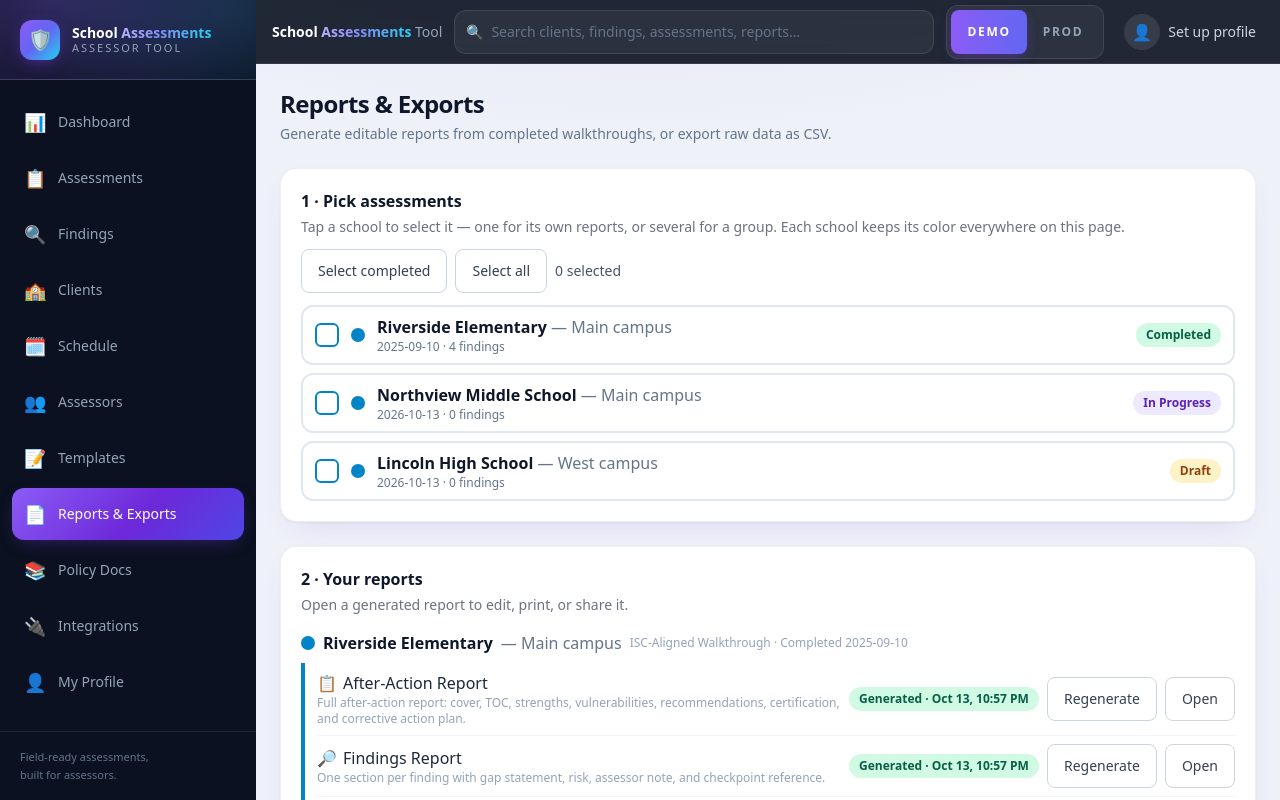
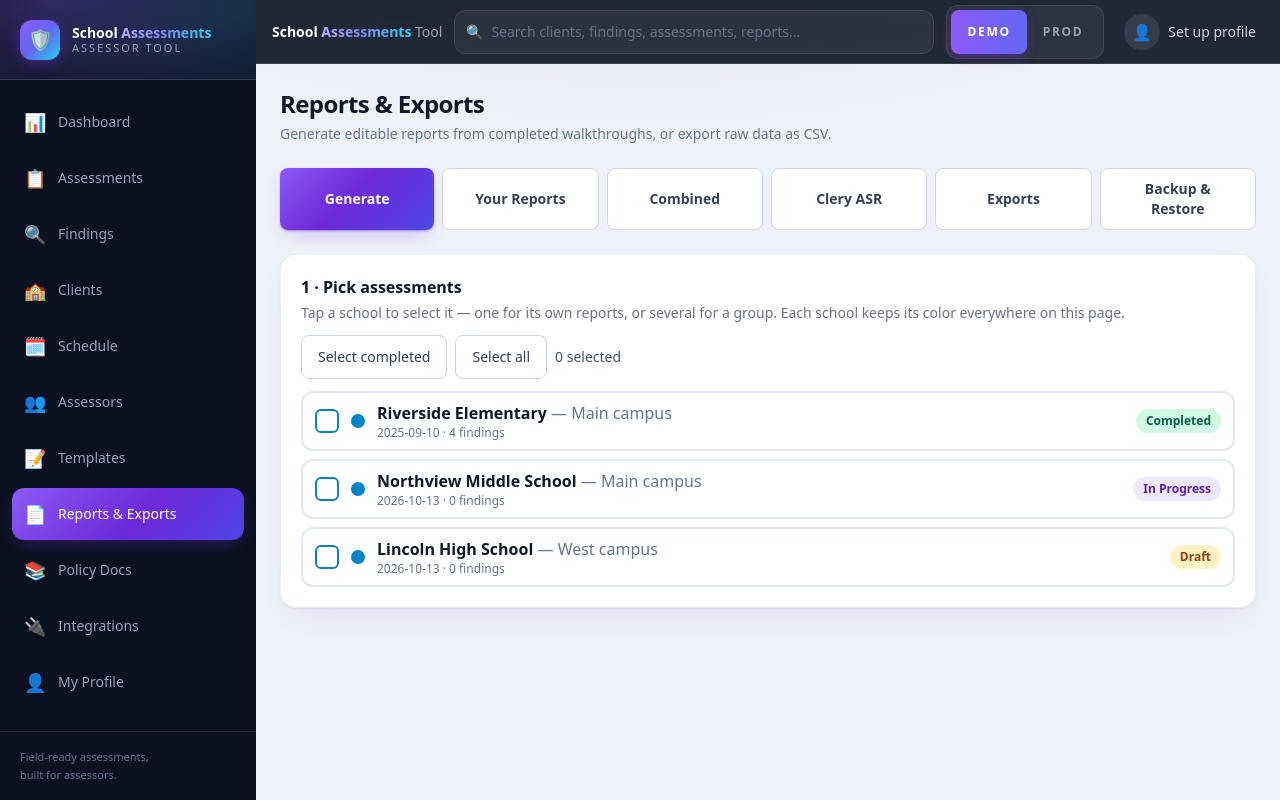
Before and after one commit to magoo853/school-assessments-tool, a Next.js app: page /reports in a window 1280 px wide. Shown: the top 800 px of the page. Built offline with nearby package versions, Linux system fonts and the light colour scheme.

Commit message:
Show one selected Reports and Integrations view at a time

```diff
--- a/app/integrations/page.tsx
+++ b/app/integrations/page.tsx
@@ -36,7 +36,16 @@ interface Health {
   model: string;
 }
 
+type IntegrationView = "ai" | "storage" | "hub";
+
+const INTEGRATION_VIEWS: { id: IntegrationView; label: string }[] = [
+  { id: "ai", label: "AI Drafting" },
+  { id: "storage", label: "Device Storage" },
+  { id: "hub", label: "Code Red Hub" },
+];
+
 export default function IntegrationsPage() {
+  const [activeView, setActiveView] = useState<IntegrationView>("ai");
   const [aiOn, setAiOn] = useAiEnabled();
   const [health, setHealth] = useState<Health | null>(null);
   const [checking, setChecking] = useState(false);
@@ -164,6 +173,31 @@ export default function IntegrationsPage() {
         subtitle="Connected services and how they're set up."
       />
 
+      {/* One selected integration at a time — the rest are not rendered. */}
+      <div
+        className="flex flex-wrap gap-2"
+        role="tablist"
+        aria-label="Integrations view"
+      >
+        {INTEGRATION_VIEWS.map((view) => (
+          <button
+            key={view.id}
+            type="button"
+            role="tab"
+            aria-selected={activeView === view.id}
+            onClick={() => setActiveView(view.id)}
+            className={`min-h-[44px] flex-1 rounded-lg px-4 py-2.5 text-sm font-semibold transition-colors ${
+              activeView === view.id
+                ? "btn-brand"
+                : "border border-gray-300 bg-white text-gray-700 hover:bg-gray-50"
+            }`}
+          >
+            {view.label}
+          </button>
+        ))}
+      </div>
+
+      {activeView === "ai" && (
         <Card>
           <div className="flex flex-wrap items-start justify-between gap-3">
             <div>
@@ -281,7 +315,9 @@ export default function IntegrationsPage() {
           </div>
         </div>
         </Card>
+      )}
 
+      {activeView === "storage" && (
         <Card>
           <div className="flex flex-wrap items-start justify-between gap-3">
             <div>
@@ -472,7 +508,9 @@ export default function IntegrationsPage() {
           </>
           )}
         </Card>
+      )}
 
+      {activeView === "hub" && (
         <Card>
           <h2 className="font-semibold text-slate-900">Code Red Hub</h2>
           <p className="mt-1 text-sm text-slate-500">
@@ -483,6 +521,7 @@ export default function IntegrationsPage() {
             to download the exchange package.
           </p>
         </Card>
+      )}
     </div>
   );
 }
--- a/app/reports/page.tsx
+++ b/app/reports/page.tsx
@@ -55,6 +55,23 @@ const KIND_DESCS: Record<ReportKind, string> = {
   recommendations: "Prioritized recommendations plus equipment needs grouped by priority.",
 };
 
+type ReportsView =
+  | "generate"
+  | "reports"
+  | "combined"
+  | "clery"
+  | "exports"
+  | "backup";
+
+const REPORT_VIEWS: { id: ReportsView; label: string }[] = [
+  { id: "generate", label: "Generate" },
+  { id: "reports", label: "Your Reports" },
+  { id: "combined", label: "Combined" },
+  { id: "clery", label: "Clery ASR" },
+  { id: "exports", label: "Exports" },
+  { id: "backup", label: "Backup & Restore" },
+];
+
 /** Each school gets a stable color (hashed from its name) so it's easy
  *  to follow across the picker, the generate bar, and the report list. */
 const SCHOOL_COLORS = [
@@ -89,6 +106,7 @@ function fmtUpdated(iso: string): string {
 
 export default function ReportsPage() {
   const [mode] = useMode();
+  const [activeView, setActiveView] = useState<ReportsView>("generate");
   const [tick, setTick] = useState(0);
   const [hubScope, setHubScope] = useState<"completed" | "all">("completed");
   const [backupMsg, setBackupMsg] = useState<string | null>(null);
@@ -194,7 +212,7 @@ export default function ReportsPage() {
       `Combined ${REPORT_LABELS[batchKind]} — ${selectedAssessments.length} schools`
     );
     setNotice(
-      `Combined ${REPORT_LABELS[batchKind]} generated for ${selectedAssessments.length} schools — see Combined reports below.`
+      `Combined ${REPORT_LABELS[batchKind]} generated for ${selectedAssessments.length} schools — see the Combined view.`
     );
     setTick((t) => t + 1);
   };
@@ -220,8 +238,33 @@ export default function ReportsPage() {
       />
       {mode === "prod" && <ProdNotice />}
 
+      {/* One selected tool at a time — the rest are not rendered. */}
+      <div
+        className="flex flex-wrap gap-2"
+        role="tablist"
+        aria-label="Reports and exports view"
+      >
+        {REPORT_VIEWS.map((view) => (
+          <button
+            key={view.id}
+            type="button"
+            role="tab"
+            aria-selected={activeView === view.id}
+            onClick={() => setActiveView(view.id)}
+            className={`min-h-[44px] flex-1 rounded-lg px-4 py-2.5 text-sm font-semibold transition-colors ${
+              activeView === view.id
+                ? "btn-brand"
+                : "border border-gray-300 bg-white text-gray-700 hover:bg-gray-50"
+            }`}
+          >
+            {view.label}
+          </button>
+        ))}
+      </div>
+
       {/* Step 1 — pick assessments (each school has its own color) */}
-      {assessments.length === 0 ? (
+      {activeView === "generate" &&
+      (assessments.length === 0 ? (
         <EmptyState
           title="No assessments yet"
           body="Reports are generated per assessment. Complete a walkthrough first, then generate its reports here."
@@ -316,10 +359,10 @@ export default function ReportsPage() {
             })}
           </ul>
         </Card>
-      )}
+      ))}
 
       {/* Generate bar — sticks once anything is selected */}
-      {selected.size > 0 && (
+      {activeView === "generate" && selected.size > 0 && (
         <div className="sticky top-16 z-20 -mx-4 bg-[#EEF1F8]/95 px-4 py-3 backdrop-blur md:-mx-6 md:px-6">
           <div className="flex flex-wrap items-center gap-2">
             <span className="flex items-center gap-1.5 text-sm font-medium text-slate-700">
@@ -376,7 +419,13 @@ export default function ReportsPage() {
       )}
 
       {/* Step 2 — your reports, grouped by school in the same colors */}
-      {assessments.length > 0 && (
+      {activeView === "reports" && assessments.length === 0 && (
+        <EmptyState
+          title="No reports yet"
+          body="Reports appear here after you generate them from an assessment in the Generate view."
+        />
+      )}
+      {activeView === "reports" && assessments.length > 0 && (
         <Card>
           <h2 className="font-semibold">2 · Your reports</h2>
           <p className="mt-1 text-sm text-gray-500">
@@ -467,7 +516,13 @@ export default function ReportsPage() {
       )}
 
       {/* Combined (group) reports */}
-      {groupDocs.length > 0 && (
+      {activeView === "combined" && groupDocs.length === 0 && (
+        <EmptyState
+          title="No combined reports yet"
+          body="Select two or more assessments in the Generate view, choose Findings or Recommendations, then generate a combined report."
+        />
+      )}
+      {activeView === "combined" && groupDocs.length > 0 && (
         <Card>
           <h2 className="font-semibold">🧩 Combined reports</h2>
           <p className="mt-1 text-sm text-gray-500">
@@ -512,6 +567,7 @@ export default function ReportsPage() {
       )}
 
       {/* Clery builder link (owned by another slice) */}
+      {activeView === "clery" && (
         <Card>
           <div className="flex flex-wrap items-center justify-between gap-3">
             <div>
@@ -529,8 +585,11 @@ export default function ReportsPage() {
             </Link>
           </div>
         </Card>
+      )}
 
-      {/* CSV exports */}
+      {/* CSV exports and the Hub exchange live together under Exports. */}
+      {activeView === "exports" && (
+        <>
           <Card>
             <h2 className="font-semibold">CSV Exports</h2>
         <p className="mt-1 text-sm text-gray-500">
@@ -645,8 +704,11 @@ export default function ReportsPage() {
             ) : null;
           })()}
           </Card>
+        </>
+      )}
 
       {/* Full backup & restore */}
+      {activeView === "backup" && (
         <Card>
           <h2 className="font-semibold">Backup & Restore</h2>
         <p className="mt-1 text-sm text-gray-500">
@@ -739,6 +801,7 @@ export default function ReportsPage() {
           />
           )}
         </Card>
+      )}
     </div>
   );
 }
```
Lines whose indentation alone changed are shown as unchanged.
